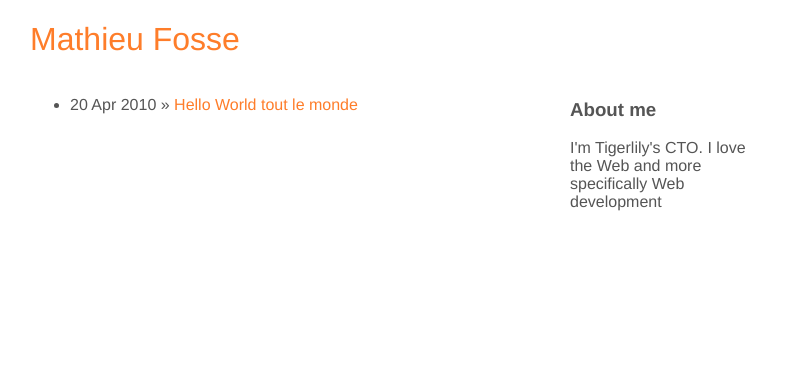
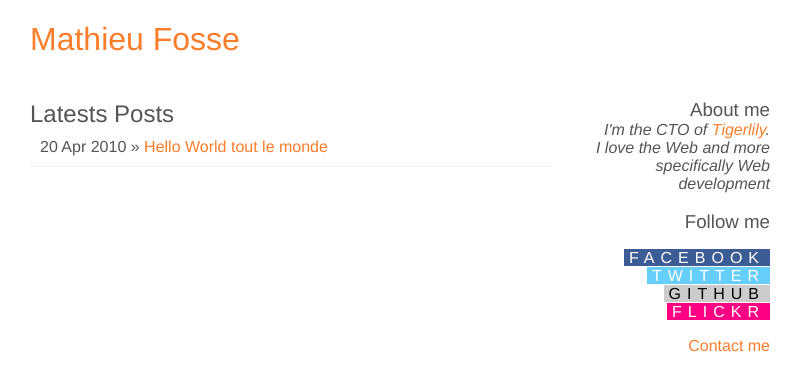
Before and after one commit to pointcom/blog.mathieufosse.com, a Jekyll site: the page built from index.html, in a window 1280 px wide. Shown: the top 391 px of the page, without its empty margins (240-1042 px from the left). Built offline with Jekyll 4.4.1, drawn with Linux system fonts in a browser that asks for light colours; Markdown is read by kramdown in place of the engine named in the settings.

Commit message:
Added icon, Atom feed + design

```diff
--- /dev/null
+++ b/README.textile
@@ -0,0 +1,5 @@
+h1. This is my Jekyll blog
+
+My blog uses "Jekyll":http://github.com/mojombo/jekyll. Here is the data
+of my blog. This blog is inspired by the blog of "Tom
+Preston-Werner":https://github.com/mojombo/mojombo.github.com.
--- a/_layouts/default.html
+++ b/_layouts/default.html
@@ -1,9 +1,15 @@
+---
+blog_title: Mathieu Fosse
+---
 <!DOCTYPE HTML>
-<html xmlns="http://www.w3.org/1999/xhtml" xml:lang="en" lang="en-us">
+<html>
   <head>
     <meta http-equiv="content-type" content="text/html; charset=utf-8">
+    <link rel= 'SHORTCUT ICON', href="/images/favicon.png">
+    <link href="http://feeds.feedburner.com/mathieufosse" rel="alternate" title="Mathieu Fosse" type="application/atom+xml" />
 
-    <title>{{ page.title }}</title>
+
+    <title>{{ page.blog_title }} - {{ page.title }}</title>
     <link rel="stylesheet" href="/css/master.css" type="text/css" media="screen" charset="utf-8">
     <link href="/css/prettify.css" type="text/css" rel="stylesheet" />
     <script type="text/javascript" src="/js/prettify.js"></script>
@@ -19,8 +25,22 @@
       </div>
       <div id="sidebar">
         <h3>About me</h3>
-        <p>I'm Tigerlily's CTO. I love the Web and more specifically Web
-        development</p>
+        <div id="aboutme">
+          <p>I'm the CTO of <a href="http://www.tigerlilyapps.com">Tigerlily</a>.</p>
+          <p>I love the Web and more specifically Web
+          development</p>
+        </div>
+
+        <h3>Follow me</h3>
+        <ul id="links">
+          <li class="facebook"><a href="http://www.facebook.com/mathieu.fosse">Facebook</a></li>
+          <li class="twitter"><a href="http://www.twitter.com/pointcom">Twitter</a></li>
+          <li class="github"><a href="http://www.github.com/pointcom">Github</a></li>
+          <li class="flickr"><a href="http://www.flickr.com/pointcom">flickr</a></li>
+        </ul>
+
+        <a href="#">Contact me</a>
+
       </div>
     </div>
     <div id="fb-root"></div>
--- a/_layouts/post.html
+++ b/_layouts/post.html
@@ -3,7 +3,7 @@ layout: default
 ---
 <div id="post">
   <h2>{{ page.title }}</h2>
-  <p>{{ page.date | date_to_string }}</p>
+  <p class="date">{{ page.date | date_to_string }}</p>
   {{ content }}
 </div>
 
--- a/css/master.css
+++ b/css/master.css
@@ -1,9 +1,22 @@
 body  { font-family: "Helvetica Neue", Helvetica, Arial;color: #555; }
 a { text-decoration: none;color:#FE7D2A; }
 #content { width: 520px;}
-#sidebar { width: 200px;padding-left: 20px;}
+#sidebar { width: 200px;padding-left: 20px;text-align:right;}
+#sidebar h3 { font-weight:200;margin-bottom:0; }
+#sidebar p { font-weight:100;font-style: italic; }
+#sidebar ul { list-style:none; }
 #content, #sidebar { float:left; }
 #blog { width: 740px;margin:0 auto; }
 #post { font-weight: 200; }
+#posts { margin: 0;padding:0;list-style:none; }
+#posts li { border-bottom: 1px solid #EEE; padding: 10px; }
+#posts, #projects { padding-bottom: 20px;}
+#aboutme p { margin:0;}
 h1 { font-weight: 100; }
-h2 { font-weight: 200; }
+h2 { font-weight: 200;margin-bottom:0; }
+.date { color: #CCC;margin:0; }
+#links a { font-weight:100;padding: 0 5px;letter-spacing: 6px;text-transform: uppercase; }
+li.facebook a { background-color:#3c5c95;color:#FFF; }
+li.twitter  a { background-color:#66cefb;color:#FFF; }
+li.github   a { background-color:#CCC;color:#000; }
+li.flickr   a { background-color:#ff0084;color:#FFF; }
--- a/index.html
+++ b/index.html
@@ -1,9 +1,10 @@
 ---
 layout: default
-title: Tom Preston-Werner
+title: Home
 ---
 
-<ul class="posts">
+<h2>Latests Posts</h2>
+<ul id="posts">
   {% for post in site.posts %}
     <li><span>{{ post.date | date_to_string }}</span> &raquo; <a href="{{ post.url }}">{{ post.title }}</a></li>
   {% endfor %}
```
Also changed, not shown: atom.xml (added, +27 -0 lines), images/favicon.png (added), images/twitter.gif (added).
